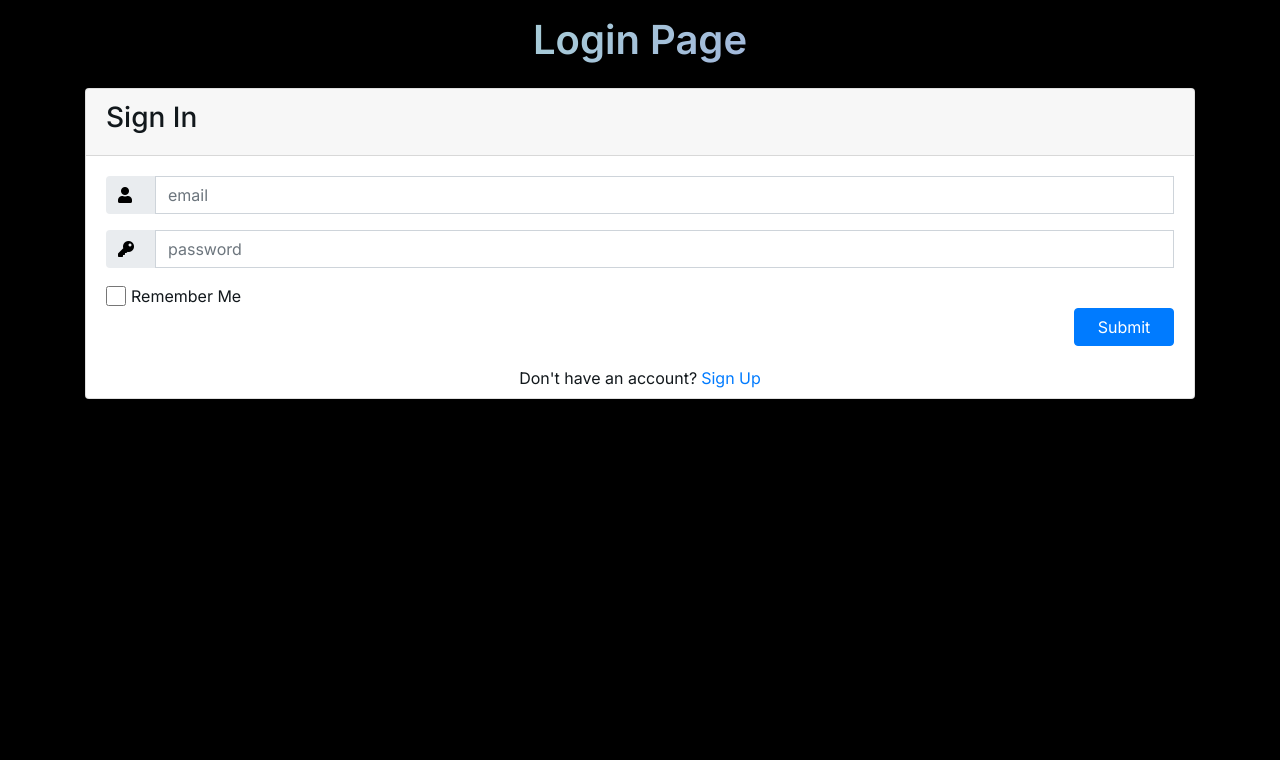
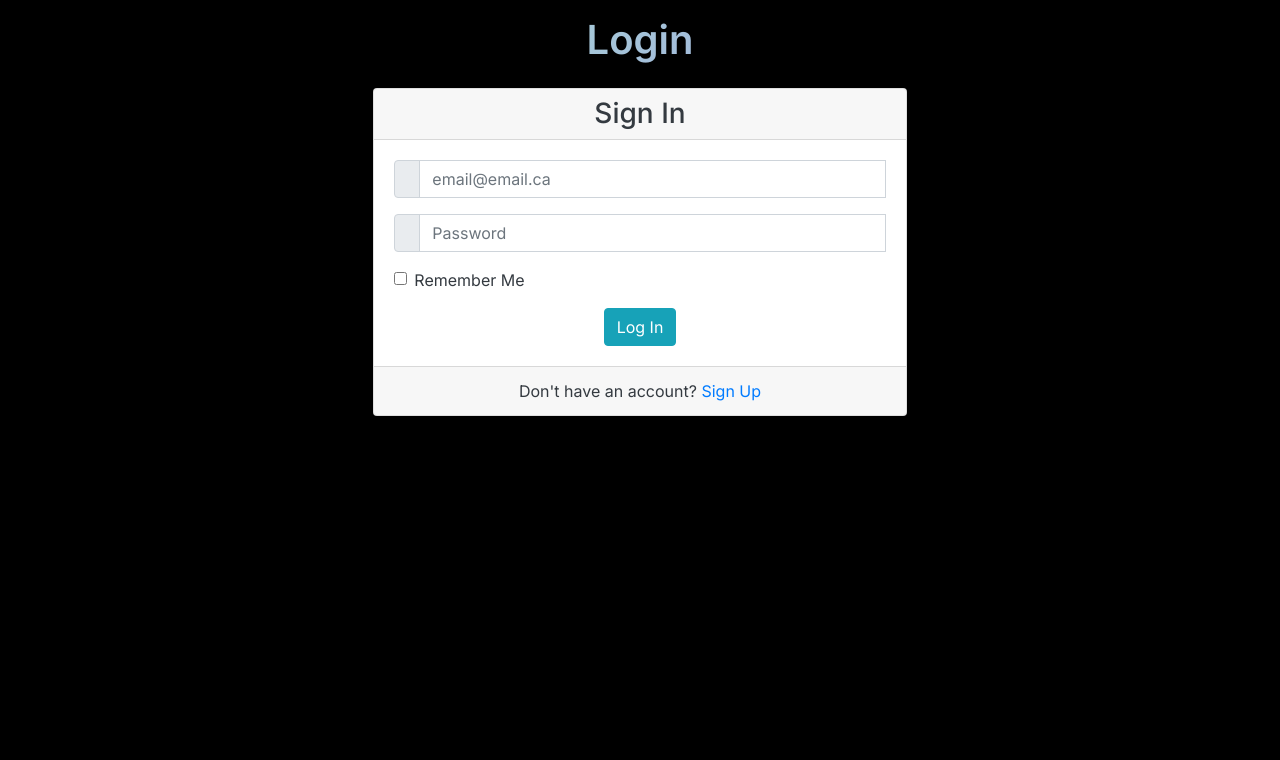
Before and after one commit to CraigP17/Ryeify-CPS530, a PHP site: template views/login.php in a window 1280 px wide. Shown: the part 91-851 px from the top of the page. Run offline with PHP 8.4, Linux system fonts and the light colour scheme; the template is opened without the code that fills it, so the values that code supplies are empty; some libraries are stand-ins or nearby versions; some web fonts are replaced.

Commit message:
Updated login page

```diff
--- a/public/css/about.css
+++ b/public/css/about.css
@@ -1,4 +1,4 @@
 body>div.container-fluid.text-light.main-container>div>div.row {
-    margin: 1.5em !important;
-    padding: 15px !important;
+    /*margin: 1.5em !important;*/
+    /*padding: 15px !important;*/
 }
--- a/public/css/loginregis.css
+++ b/public/css/loginregis.css
@@ -1,32 +1,24 @@
 @import url('https://fonts.googleapis.com/css?family=Numans');
 
-*{
-    margin: 0;
-    padding: 0;
-    box-sizing: border-box;
-}
-
-.container{
-height: 100% !important;
-align-content: center !important;
-}
+/**{*/
+/*    margin: 0;*/
+/*    padding: 0;*/
+/*    box-sizing: border-box;*/
+/*}*/
 
 .card{
-width: 90vw;
-margin-top: auto;
-margin-bottom: auto;
 background-color: white !important;
 }
 
-.card-header h3{
-color: #12181c;
-}
+/*.card-header h3{*/
+/*color: #12181c;*/
+/*}*/
 
-.input-group-prepend span{
-width: 50px;
-border: 0.25rem !important;
-color: black;
-}
+/*.input-group-prepend span{*/
+/*width: 50px;*/
+/*border: 0.25rem !important;*/
+/*color: black;*/
+/*}*/
 
 .remember{
 color: #12181c;
@@ -40,14 +32,14 @@ margin-left: 15px;
 margin-right: 5px;
 }
 
-.login_btn{
-color: black;
-width: 100px;
-}
+/*.login_btn{*/
+/*color: black;*/
+/*width: 100px;*/
+/*}*/
 
-.login_btn:hover{
-color: black;
-}
+/*.login_btn:hover{*/
+/*color: black;*/
+/*}*/
 
 .links a{
 margin-left: 4px;
--- a/views/login.php
+++ b/views/login.php
@@ -1,67 +1,79 @@
 <?php
 /** @var $model LoginModel */
 
+// Uses the LoginModel to verify email and password of the user by making calls to the DB
 use app\models\LoginModel;
 
 ?>
 
-<head>
-    <link href="//maxcdn.bootstrapcdn.com/bootstrap/4.1.1/css/bootstrap.min.css" rel="stylesheet" id="bootstrap-css">
-    <script src="//maxcdn.bootstrapcdn.com/bootstrap/4.1.1/js/bootstrap.min.js"></script>
-    <script src="//cdnjs.cloudflare.com/ajax/libs/jquery/3.2.1/jquery.min.js"></script>
+<!--<head>-->
+<!--    <link rel="stylesheet" href="https://use.fontawesome.com/releases/v5.3.1/css/all.css"-->
+<!--        integrity="sha384-mzrmE5qonljUremFsqc01SB46JvROS7bZs3IO2EmfFsd15uHvIt+Y8vEf7N7fWAU" crossorigin="anonymous">-->
+<!--    <link rel="stylesheet" type="text/css" href="../css/loginregis.css">-->
+<!--</head>-->
 
-    <link rel="stylesheet" href="https://use.fontawesome.com/releases/v5.3.1/css/all.css"
-        integrity="sha384-mzrmE5qonljUremFsqc01SB46JvROS7bZs3IO2EmfFsd15uHvIt+Y8vEf7N7fWAU" crossorigin="anonymous">
+<div class="row text-dark no-gutters my-0 py-0">
+    <div class="col-12 text-center">
+        <h1 class="mb-4">Login</h1>
+    </div>
+</div>
 
-    <link href="//maxcdn.bootstrapcdn.com/bootstrap/4.1.1/css/bootstrap.min.css" rel="stylesheet" id="bootstrap-css">
-    <script src="//maxcdn.bootstrapcdn.com/bootstrap/4.1.1/js/bootstrap.min.js"></script>
-    <script src="//cdnjs.cloudflare.com/ajax/libs/jquery/3.2.1/jquery.min.js"></script>
-    <link rel="stylesheet" type="text/css" href="../css/loginregis.css">
+<div class="row no-gutter text-dark">
+    <div class="col-12 col-md-5 col-sm-8 mx-auto px-0">
+        <div class="card m-0">
 
-</head>
+            <div class="card-header text-center p-2">
+                <h3 class="mb-0">Sign In</h3>
+            </div>
 
-<h1>Login Page</h1>
-<div class="container">
-    <div class="d-flex justify-content-center h-100">
-        <div class="card mt-3">
-            <div class="card-header">
-                <h3>Sign In</h3>
-            </div>
             <div class="card-body">
                 <form action="/login" method="post">
+
+                    <!-- Email -->
                     <div class="input-group form-group">
                         <div class="input-group-prepend">
                             <span class="input-group-text"><i class="fas fa-user"></i></span>
                         </div>
                         <label for="email"></label><br>
-                        <input type="text" id="email" name="email" class="form-control" placeholder="email"
-                            value="<?= $model->email ?>"
-                            class="form-control <?= $model->hasError('email') ? ' is-invalid': '' ?>">
+                        <input type="text" id="email" name="email" placeholder="email@email.ca"
+                               value="<?= $model->email ?>"
+                               class="form-control <?= $model->hasError('email') ? ' is-invalid': '' ?>">
                         <div class="invalid-feedback">
                             <?= $model->getFirstError('email') ?>
                         </div>
                     </div>
 
+                    <!-- Password -->
                     <div class="input-group form-group">
                         <div class="input-group-prepend">
                             <span class="input-group-text"><i class="fas fa-key"></i></span>
                         </div>
                         <label for="password"></label><br>
-                        <input type="password" id="password" placeholder="password" name="password" value=""
-                            class="form-control <?= $model->hasError('password') ? ' is-invalid': '' ?>">
+                        <input type="password" id="password" name="password" placeholder="Password"
+                               value=""
+                               class="form-control <?= $model->hasError('password') ? ' is-invalid': '' ?>">
                         <div class="invalid-feedback">
                             <?= $model->getFirstError('password') ?>
                         </div>
                     </div>
-                    <div class="row align-items-center remember">
-                        <input type="checkbox">Remember Me
+
+                    <!-- Remember -->
+                    <div class="form-check mb-3">
+                        <input type="checkbox" class="form-check-input" id="remember">
+                        <label class="form-check-label" for="remember">Remember Me</label>
                     </div>
-                    <input type="submit" value="Submit" class="btn btn-primary float-right login_btn" style="color: white">
+
+                    <!-- Submit -->
+                    <div class="input-group form-group justify-content-center mb-0">
+                        <input type="submit" value="Log In" class="btn btn-info">
+                    </div>
                 </form>
             </div>
-            <div class="d-flex justify-content-center links pb-2" style="color: #12181c">
-                Don't have an account?<a href="/register">Sign Up</a>
+
+            <div class="card-footer text-dark text-center">
+                Don't have an account? <a href="/register">Sign Up</a>
             </div>
+
         </div>
     </div>
 </div>
```
Also changed, not shown: public/css/home.css (+4 -4 lines), public/css/login.css (+32 -33 lines).
